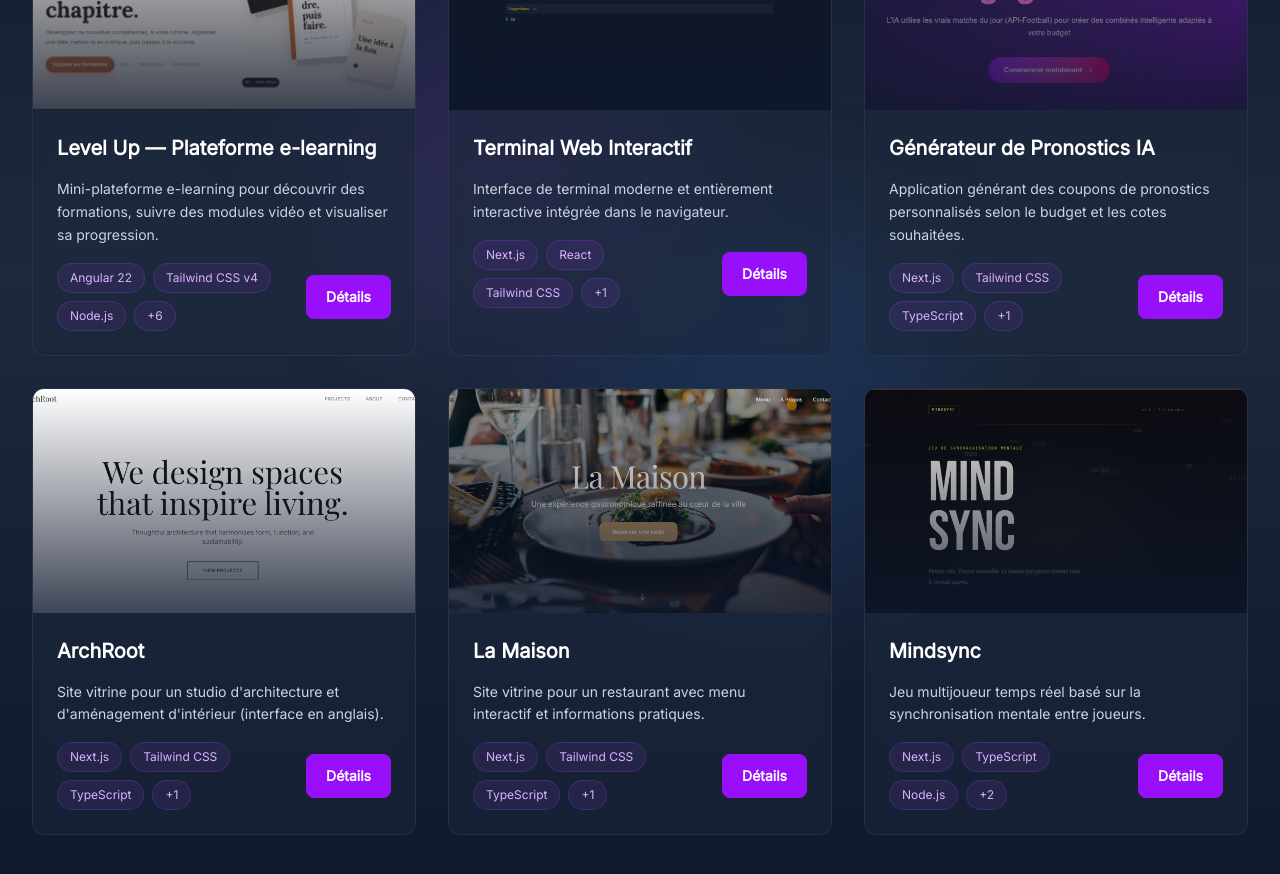
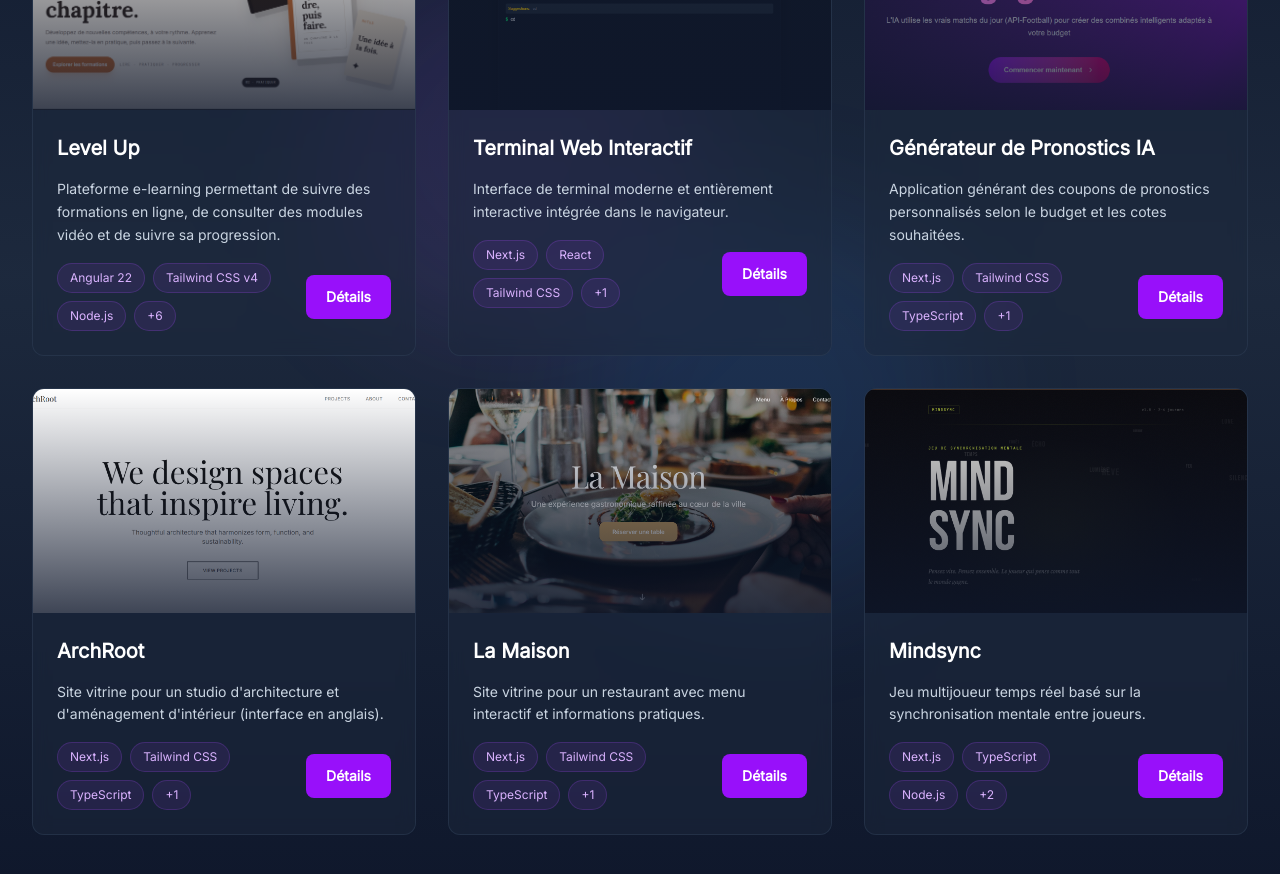
Before and after one commit to odounlami/mon-portfolio-v2, a Next.js app: page / in a window 1280 px wide. Shown: the part 3500-4374 px from the top of the page. Built offline with nearby package versions, Linux system fonts and the light colour scheme.

Commit message:
Polish Level Up project title and loading notice

```diff
--- a/src/libs/projects-data.ts
+++ b/src/libs/projects-data.ts
@@ -8,6 +8,7 @@ export interface Project {
   role: string;
   description: string;
   fullDescription: string;
+  loadingNotice?: string;
   image: string;
   tech: string[];
   features: string[];
@@ -24,13 +25,14 @@ export interface Project {
 export const PROJECTS: Project[] = [
   {
     id: 6,
-    title: "Level Up — Plateforme e-learning",
+    title: "Level Up",
     role: "Conception et développement full-stack",
     description:
-      "Mini-plateforme e-learning pour découvrir des formations, suivre des modules vidéo et visualiser sa progression.",
+      "Plateforme e-learning permettant de suivre des formations en ligne, de consulter des modules vidéo et de suivre sa progression.",
     fullDescription:
       "Level Up est une mini-plateforme d’apprentissage en ligne qui permet aux apprenants de parcourir un catalogue de formations, de consulter le détail des cours et de suivre leur progression au fil des modules. L’application comprend une authentification par JWT, une bibliothèque personnelle, la gestion des favoris et un lecteur de modules avec sélection de pistes audio et sous-titres. L’API s’appuie sur une base PostgreSQL et Prisma pour organiser les cours, les modules et les inscriptions.",
     image: "/assets/images/level-up.png",
+    loadingNotice: "Le serveur peut mettre environ 1 à 1 min 30 à démarrer lors de la première visite, car l’API est hébergée sur une offre gratuite. Si le chargement prend un peu de temps, patientez quelques instants.",
     tech: [
       "Angular 22",
       "Tailwind CSS v4",
```
